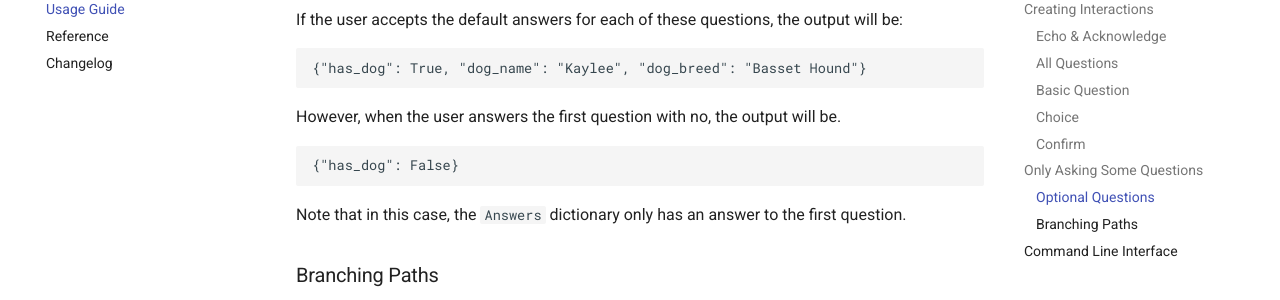
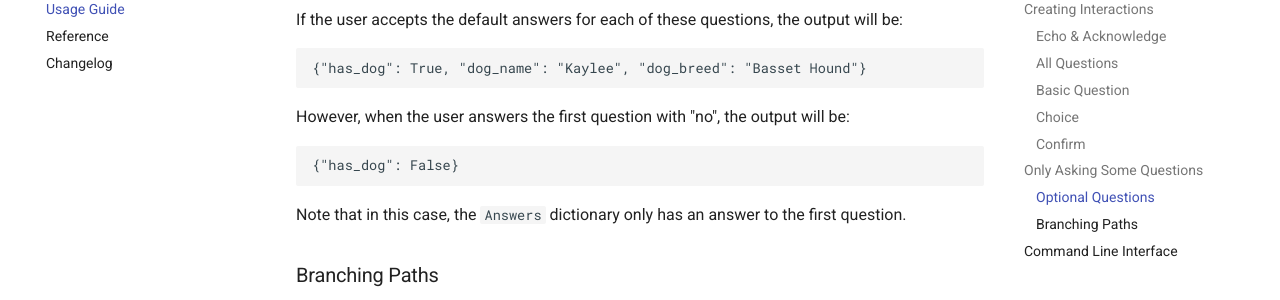
Before and after one commit to plannigan/columbo, an MkDocs documentation site: the page built from docs/usage-guide.md, in a window 1280 px wide and 900 px high, scrolled down 3159 px. Shown: the part 153-453 px from the top of the window. Built offline with MkDocs 1.6.1 and Material for MkDocs 9.7.7, drawn with Linux system fonts in a browser that asks for light colours; comment, search, counter and statistics services are not loaded.

Commit message:
Correct puntuation
Co-authored-by: Josh Woodward <jdw6359@rit.edu>

````diff
--- a/docs/usage-guide.md
+++ b/docs/usage-guide.md
@@ -124,7 +124,7 @@ If the user accepts the default answers for each of these questions, the output
 {"has_dog": True, "dog_name": "Kaylee", "dog_breed": "Basset Hound"}
 ```
 
-However, when the user answers the first question with no, the output will be.
+However, when the user answers the first question with "no", the output will be:
 
 ```
 {"has_dog": False}
````
